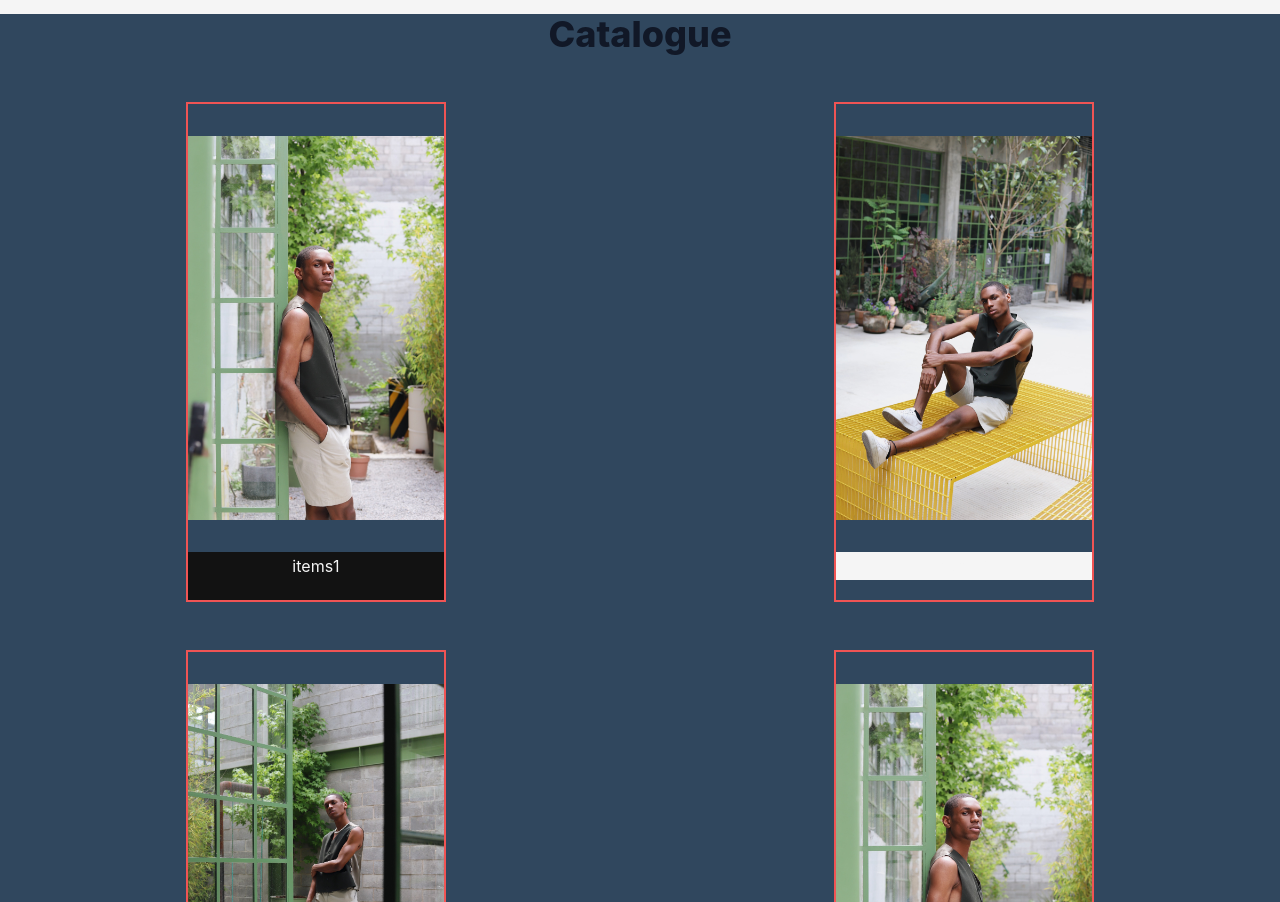
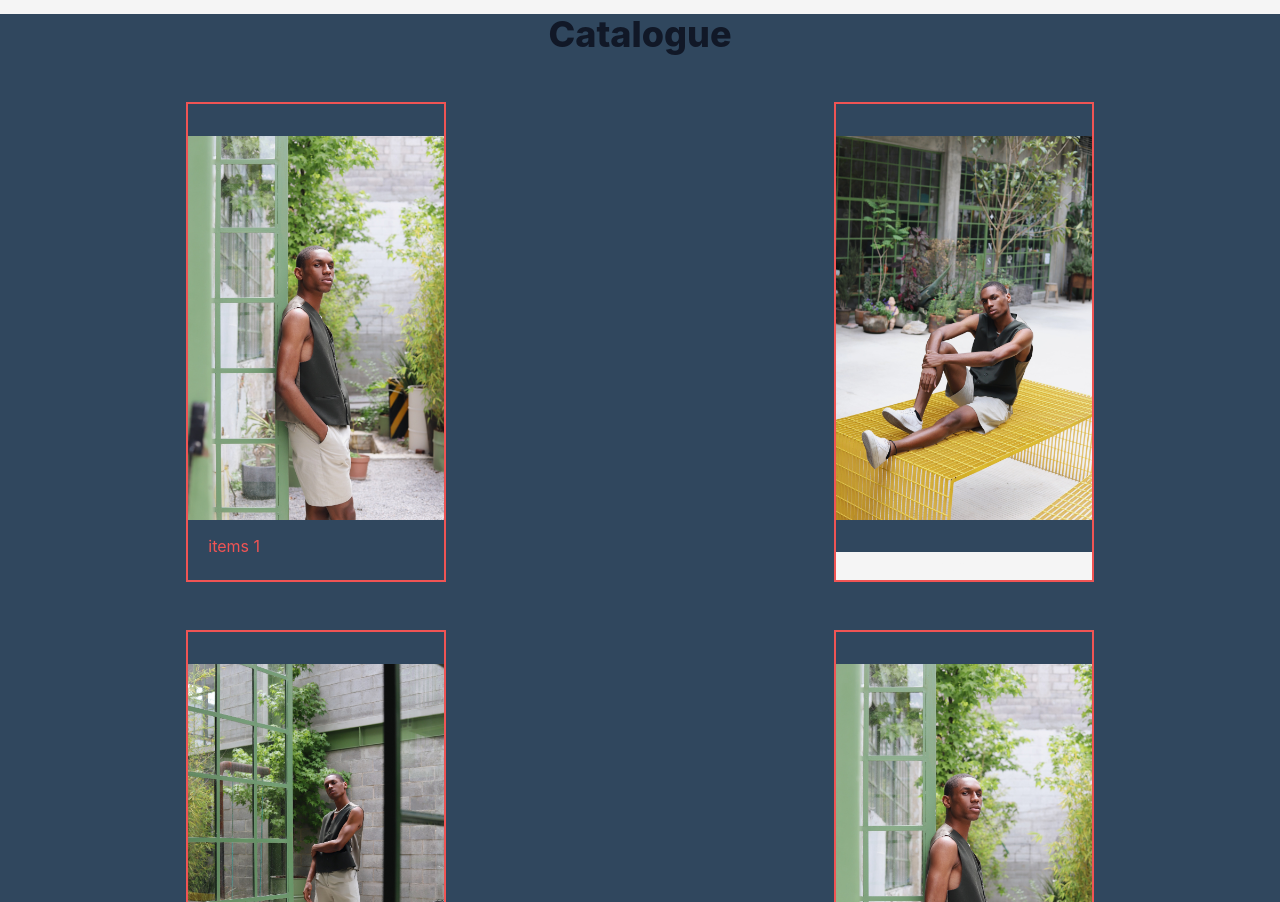
Before and after one commit to JovitoAddo/prtfl2, a React (Create React App) app: page / in a window 1280 px wide. Shown: the part 1991-2893 px from the top of the page. Built offline with nearby package versions, Linux system fonts and the light colour scheme.

Commit message:
editing early card

```diff
--- a/src/Components/Contents.js
+++ b/src/Components/Contents.js
@@ -168,10 +168,12 @@ const Contents = () => {
       {/* Placeholder */}
       <div className="min-w-full min-h-screen bg-customblue text-customwhite prose text-center">
         <h1 className="bg-customblue">Catalogue</h1>
-        <div className="bg-transparent sm:grid sm:grid-rows-3 sm:grid-cols-2 grid justify-items-center gap-4">
-          <div className="bg-customblue border-2 border-customred m-4">
+        <div className=" bg-transparent sm:grid sm:grid-rows-3 sm:grid-cols-2 grid justify-items-center gap-4">
+          <div className="relative bg-customblue border-2 border-customred m-4">
             <img src={Models.bp1} className="h-96" alt="" />
-            <div className="bg-customblack h-12">items1</div>
+            <div className="bg-transparent text-customred absolute bottom-0 left-5 h-12">
+              items 1
+            </div>
           </div>
           <div className="bg-customblue border-2 border-customred m-4">
             <img src={Models.bp2} className="h-96" alt="" />
```
